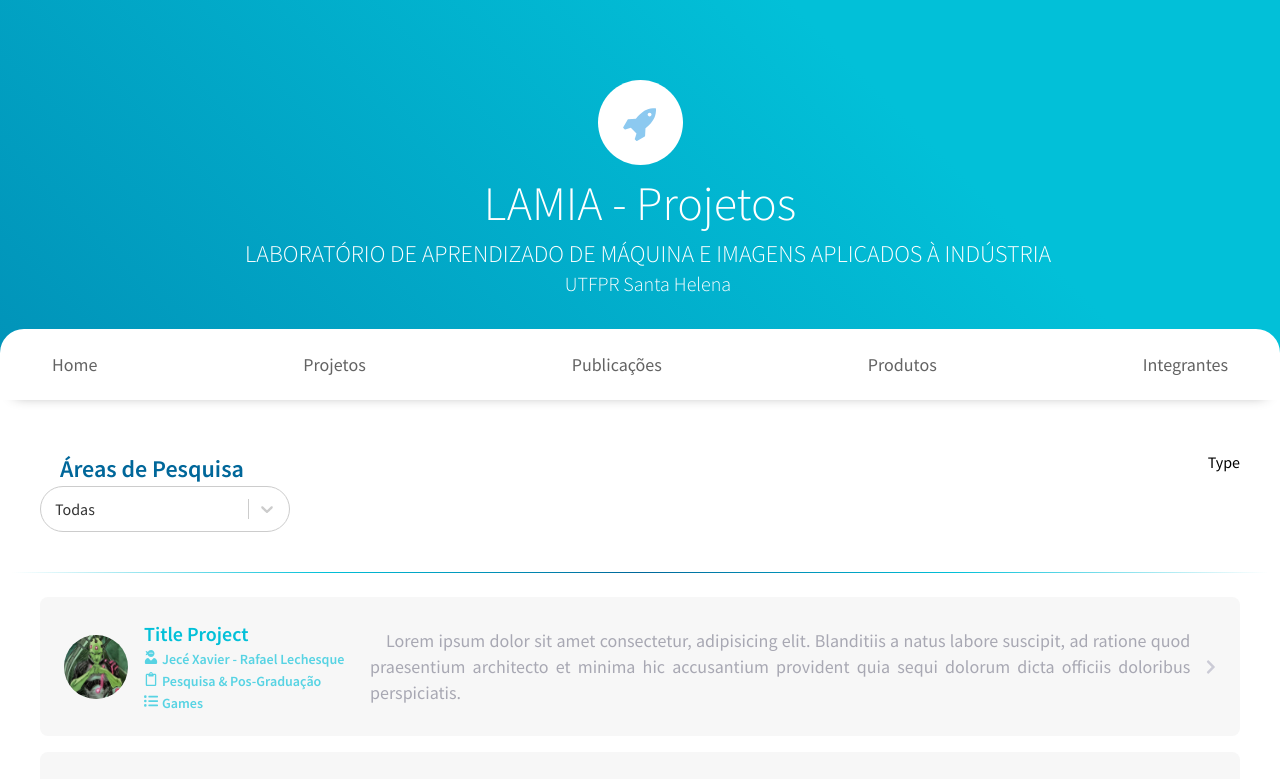
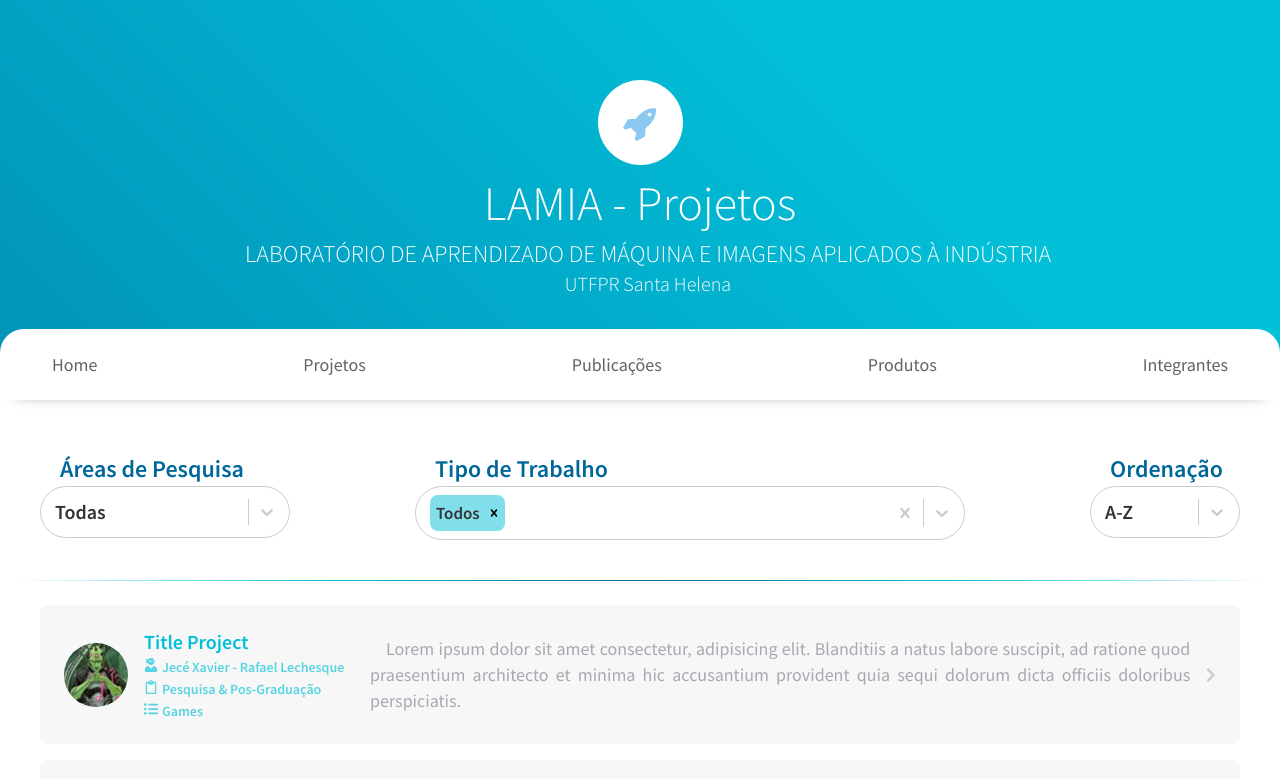
Before and after one commit to lamiautfpr/GTI01-2020---Site-LAMIA, a React (Create React App) app in the folder frontend/: page /projects in a window 1280 px wide. Shown: the top 779 px of the page. Built offline with nearby package versions, Linux system fonts and the light colour scheme.

Commit message:
Finalizando Filtro Lista works

```diff
--- a/frontend/src/components/SelectBox/index.tsx
+++ b/frontend/src/components/SelectBox/index.tsx
@@ -2,9 +2,9 @@
 import ReactDOM from 'react-dom';
 
 import { Theme } from 'react-select';
+import makeAnimated from 'react-select/animated';
 import { transparentize } from 'polished';
-
-import { primaryColor } from '../../styles/paletsColores';
+import { primaryColor, secondaryColor } from '../../styles/paletsColores';
 import { Container, Label } from './style';
 
 interface SelectItem {
@@ -16,13 +16,19 @@
   options: SelectItem[];
   placeholder?: string;
   label: string;
+  isMulti?: boolean;
+  width?: number;
 }
 
 const SelectBox: React.FC<SelectBoxProps> = ({
   options,
   placeholder = 'Selecione...',
   label,
+  isMulti = false,
+  width = 150,
 }) => {
+  const animatedComponents = makeAnimated();
+
   function customTheme(theme: Theme): Theme {
     return {
       ...theme,
@@ -31,6 +37,8 @@
         primary25: transparentize(0.9, primaryColor),
         primary50: transparentize(0.5, primaryColor),
         primary: primaryColor,
+        neutral30: transparentize(0.3, secondaryColor),
+        neutral10: transparentize(0.5, primaryColor),
       },
       // borderRadius: 12,
       spacing: {
@@ -45,11 +53,15 @@
     <>
       <Label>{label}</Label>
       <Container
+        components={animatedComponents}
+        closeMenuOnSelect={!isMulti}
         theme={customTheme}
         options={options}
         placeholder={placeholder}
         isSearchable
         defaultValue={options[0]}
+        isMulti={isMulti}
+        width={width}
       />
     </>
   );
--- a/frontend/src/components/SelectBox/style.ts
+++ b/frontend/src/components/SelectBox/style.ts
@@ -1,11 +1,24 @@
-import styled from 'styled-components';
+import styled, { css } from 'styled-components';
 
 import Select from 'react-select';
 
 import { secondaryColor } from '../../styles/paletsColores';
 
-export const Container = styled(Select)`
-  min-width: 250px;
+interface ContainerProps {
+  width?: number;
+}
+
+export const Container = styled(Select)<ContainerProps>`
+  font-size: 20px;
+  line-height: 30px;
+  font-weight: bold;
+
+  width: 100%;
+  ${(props) =>
+    css`
+      max-width: ${props.width}px;
+    `}
+  min-width:150px;
   margin-top: 0px;
 
   > div {
--- a/frontend/src/pages/Projects/index.tsx
+++ b/frontend/src/pages/Projects/index.tsx
@@ -8,6 +8,7 @@
   FaUserNinja,
   FaRegClipboard,
   FaListUl,
+  FaSortAlphaDownAlt,
 } from 'react-icons/fa';
 import imgTeste from '../../assets/Teste.jpg';
 
@@ -19,10 +20,29 @@
 import SelectBox from '../../components/SelectBox';
 
 const areaExpensive = [
-  { value: '0', label: 'Todas' },
-  { value: '1', label: 'Ciência de Dados' },
-  { value: '2', label: 'Visão Computacional' },
-  { value: '3', label: 'Games' },
+  { value: '0', icon: <FaSortAlphaDownAlt />, label: 'Todas' },
+  { value: '1', icon: <FaSortAlphaDownAlt />, label: 'Ciência de Dados' },
+  { value: '2', icon: <FaSortAlphaDownAlt />, label: 'Visão Computacional' },
+  { value: '3', icon: <FaSortAlphaDownAlt />, label: 'Games' },
+];
+
+const order = [
+  { value: '0', label: 'A-Z' },
+  { value: '1', label: 'Z-A' },
+  { value: '2', label: ' + Antigas' },
+  { value: '3', label: '+ Recentes' },
+];
+
+const typeWorks = [
+  { value: '0', label: 'Todos' },
+  { value: '1', label: 'TCC' },
+  { value: '2', label: 'IC' },
+  {
+    value: '3',
+    label: 'Partes de Livros e Livros',
+  },
+  { value: '4', label: 'Patentes' },
+  { value: '5', label: 'Pesquisa' },
 ];
 
 const Home: React.FC = () => {
@@ -34,15 +54,31 @@
 
       <Main>
         <section>
-          <div>
-            {/* // eslint-disable-next-line jsx-a11y/label-has-associated-control */}
+          <div className="areaExpensive">
             <SelectBox
               label="Áreas de Pesquisa"
               options={areaExpensive}
               placeholder="Selecione..."
+              width={250}
             />
           </div>
-          <div>Type</div>
+          <div className="typeWorks">
+            <SelectBox
+              label="Tipo de Trabalho"
+              options={typeWorks}
+              placeholder="Selecione..."
+              width={550}
+              isMulti
+            />
+          </div>
+          <div className="order">
+            {/* // eslint-disable-next-line jsx-a11y/label-has-associated-control */}
+            <SelectBox
+              label="Ordenação"
+              options={order}
+              placeholder="Selecione..."
+            />
+          </div>
         </section>
 
         <Separator />
--- a/frontend/src/pages/Projects/style.ts
+++ b/frontend/src/pages/Projects/style.ts
@@ -20,6 +20,16 @@
     display: flex;
     flex-direction: row;
     justify-content: space-between;
+
+    .areaExpensive {
+      width: 250px;
+    }
+    .typeWorks {
+      width: 550px;
+    }
+    .order {
+      width: 150px;
+    }
   }
 `;
 
```
